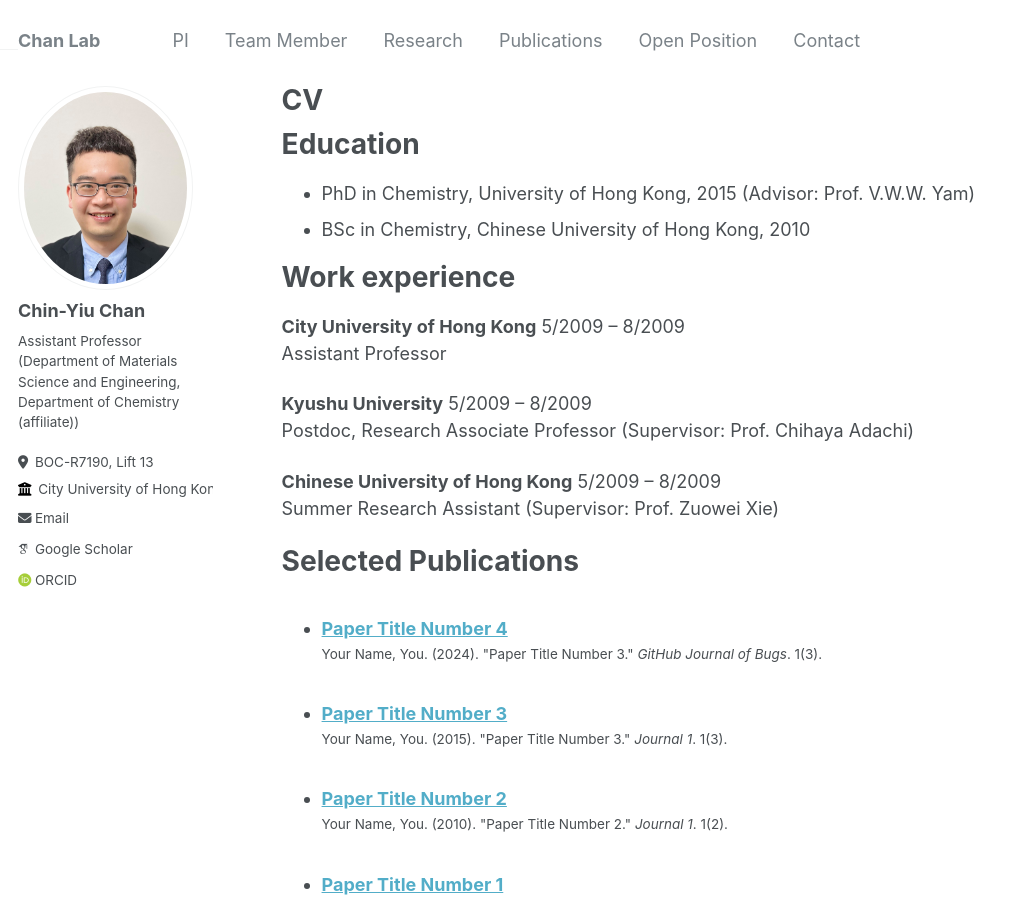
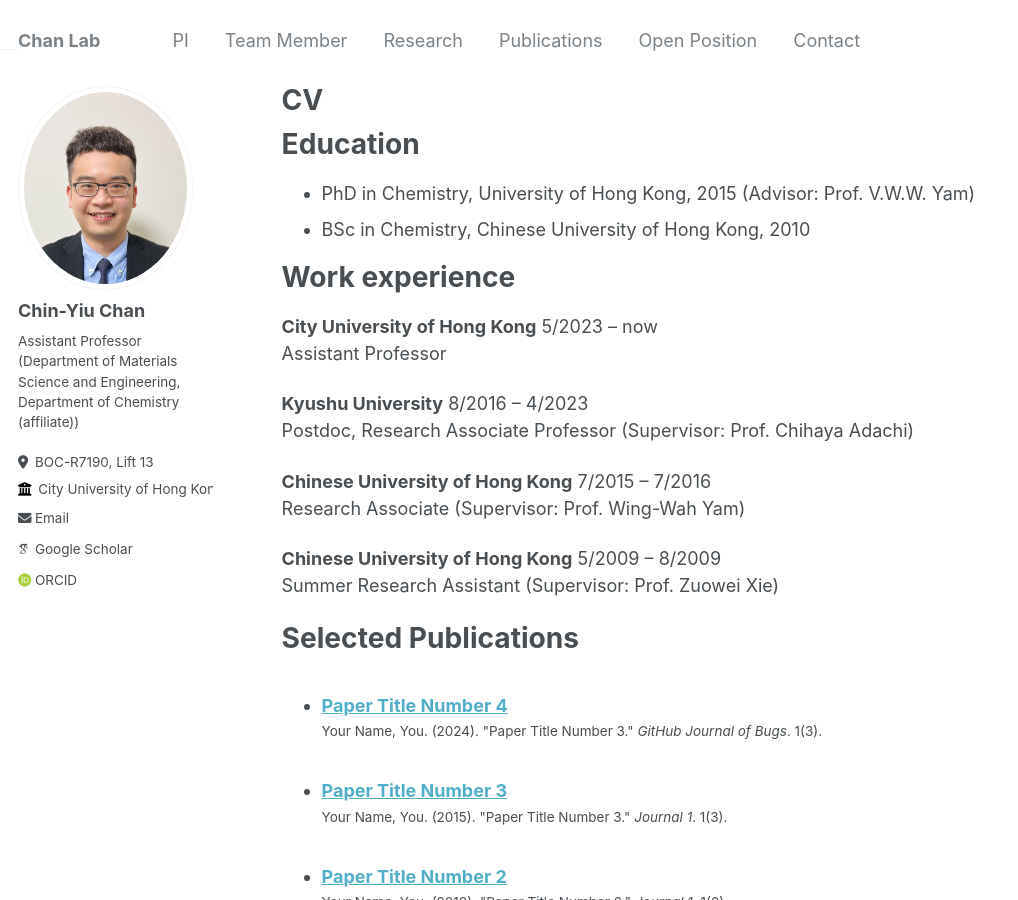
Before and after one commit to cychan-chem/chinychan.github.io, a Jekyll site: the page built from _pages/cv.md, in a window 1280 px wide and 900 px high. Shown: the whole window, without its empty margins (0-1018 px from the left). Built offline with Jekyll 4.4.1, drawn with Linux system fonts in a browser that asks for light colours; some web fonts are replaced.

Commit message:
Update cv.md

```diff
--- a/_pages/cv.md
+++ b/_pages/cv.md
@@ -16,11 +16,14 @@ Education
 
 Work experience
 ======
-**City University of Hong Kong** 5/2009 – 8/2009
+**City University of Hong Kong** 5/2023 – now
 Assistant Professor
 
-**Kyushu University** 5/2009 – 8/2009
+**Kyushu University** 8/2016 – 4/2023
 Postdoc, Research Associate Professor (Supervisor: Prof. Chihaya Adachi)
+
+**Chinese University of Hong Kong** 7/2015 – 7/2016
+ Research Associate (Supervisor: Prof. Wing-Wah Yam)
 
 **Chinese University of Hong Kong** 5/2009 – 8/2009
 Summer Research Assistant (Supervisor: Prof. Zuowei Xie)
```
